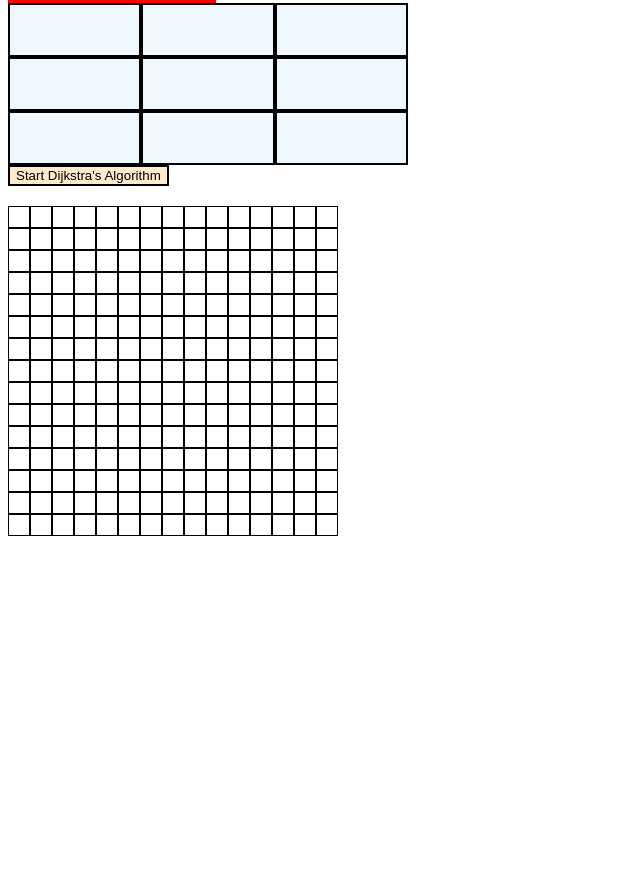
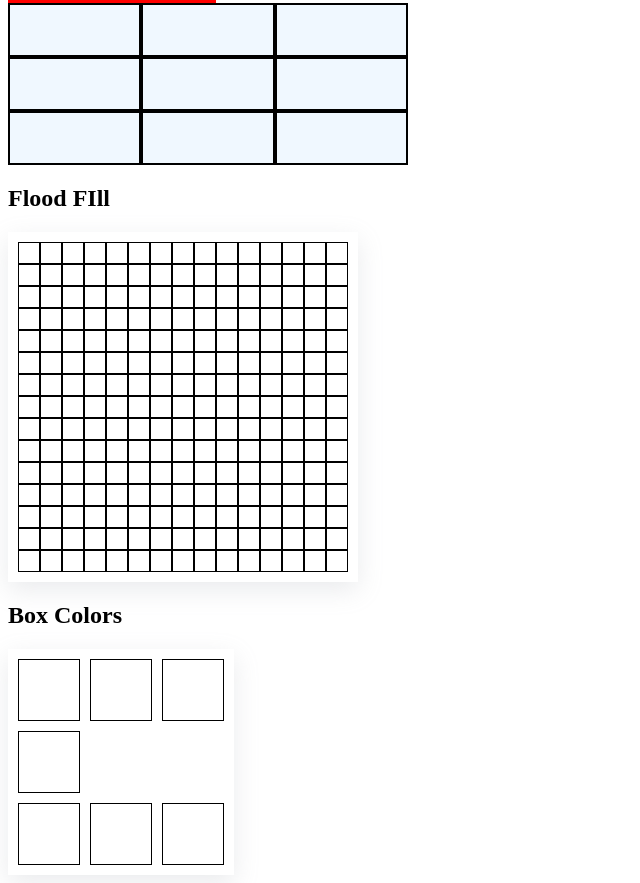
Before and after one commit to Shivank-Mittal/learning-typescript, a website built with webpack: page index.html in a window 1280 px wide. Shown: the part 687-1570 px from the top of the page, without its empty margins (0-640 px from the left). Before the commit the page ends 1231 px from the top, so only its background shows below. Built offline with nearby package versions, Linux system fonts and the light colour scheme; files whose address does not match are found by name.

Commit message:
Canvas and grid utility

```diff
--- a/index.html
+++ b/index.html
@@ -61,6 +61,5 @@
         </div>
     </section>
 
-    <button onclick="startAlgorithm()">Start Dijkstra's Algorithm</button>
-    </body>
+    <section id="canvas"></section>
 </html>
--- a/src/DSA/algorithm/flood-fill.ts
+++ b/src/DSA/algorithm/flood-fill.ts
@@ -1,6 +1,13 @@
-import {createGrid} from './grid'
+import {createGrid} from '../../utilities/grid'
+import Canvas from '../../utilities/canvas'
+
+const canvasObj = new Canvas();
+canvasObj.newCanvas()
+const canvas = canvasObj.canvas
+canvasObj.title = 'Flood FIll'
 
 const fillBoard = document.getElementById('flood-fill');
+canvas.append(fillBoard)
 const grid = createGrid(fillBoard, 'grid')
 
 fillBoard.addEventListener('click', (event) => {
--- a/src/DSA/algorithm/grid.ts
+++ /dev/null
@@ -1,29 +0,0 @@
-export function createGrid(gridContainer: HTMLElement, customClass = ''): string[][] {
-    const tempGrid :string[][] = []
-    gridContainer.style.display = 'grid';
-    gridContainer.style.gridTemplateColumns = 'repeat(15, 1fr)';
-    gridContainer.style.gridTemplateRows = 'repeat(15, 1fr)';
-    gridContainer.style.width = 'fit-content'; // Adjust the width as needed
-    gridContainer.style.height = '100%'; // Adjust the height as needed
-
-    gridContainer.style.marginTop = '20px'
-
-    for (let row = 0; row < 15; row++) {
-        tempGrid[row] = []
-        for(let column = 0; column < 15; column++) {
-            tempGrid[row][column] = 'white'
-            const cell = document.createElement('div');
-            cell.setAttribute('row', row.toString());
-            cell.setAttribute('column', column.toString());
-            cell.style.backgroundColor = 'white';
-            cell.style.border = '1px solid black';
-            cell.style.width = '20px'
-            cell.style.height = '20px';
-            cell.classList.add(customClass)
-            gridContainer.appendChild(cell);
-        }
-    }
-
-    document.body.appendChild(gridContainer);
-    return tempGrid;
-}
--- a/src/DSA/problems/array/array_index.ts
+++ b/src/DSA/problems/array/array_index.ts
@@ -1,5 +1,6 @@
-import { mergeSortedArray as mergeSortedArrayFn, mergeSortedArrayWithSorting} from './merge_sorted_array'
-import { removeElement as removeElementFn } from './remove_element'
+import { mergeSortedArray as mergeSortedArrayFn, mergeSortedArrayWithSorting} from './merge_sorted_array';
+import { removeElement as removeElementFn } from './remove_element';
+import { minimumSumLength as minimumSumLengthFinder} from './minimum_sum_length';
 
 import { executeWithGenerator } from '../../../executor';
 
@@ -10,6 +11,10 @@ export const mergeSortedArray = () => {
 
 export const removeElement = () => {
     executeWithGenerator( (v:{a:number[], v:number }) => removeElementFn(v.a, v.v), 0, removeElementCases)
+}
+
+export const minimumSumLength = () => {
+    executeWithGenerator( (v:{a:number[], v:number }) => minimumSumLengthFinder(v.a, v.v), 0, removeElementCases)
 }
 
 const mergeSortedArrayCases = [{numsA:  [1,2,3,0,0,0], numsB: [2,5,6], a: 3, b: 3},
--- /dev/null
+++ b/src/DSA/problems/array/minimum_sum_length.ts
@@ -0,0 +1,40 @@
+// Given an array of positive integers nums and a positive integer target, return the minimal length of a
+// subarray
+//  whose sum is greater than or equal to target. If there is no such subarray, return 0 instead.
+
+
+
+// Example 1:
+
+// Input: target = 7, nums = [2,3,1,2,4,3]
+// Output: 2
+// Explanation: The subarray [4,3] has the minimal length under the problem constraint.
+// Example 2:
+
+// Input: target = 4, nums = [1,4,4]
+// Output: 1
+// Example 3:
+
+// Input: target = 11, nums = [1,1,1,1,1,1,1,1]
+// Output: 0
+
+
+
+export function minimumSumLength(nums: number[], target: number ): number{
+    if(!nums.length) return 0;
+
+    let start = 0;
+    let sum = 0;
+    let minLength = Number.MAX_SAFE_INTEGER;
+
+    for (let end = 0; end < nums.length; end++) {
+        sum += nums[end];
+
+        while(end >= start && sum >= target) {
+            const currentLength =  end - start + 1;
+            minLength = Math.min(minLength, currentLength);
+            sum -= nums[start++]
+        }
+    }
+    return minLength
+}
--- /dev/null
+++ b/src/DSA/problems/string/camerCase_to-kebab-case.ts
@@ -0,0 +1,16 @@
+// Convert camelCase to kebab case
+
+export function convertCameToKebabCase(st: string): string{
+    const kebabCase:string[] = []
+
+    const isCapital = (char: string) => char === char.toUpperCase();
+
+    for (let index = 0; index < st.length; index++) {
+        if(isCapital(st[index])) {
+            kebabCase.push('-')
+        }
+        kebabCase.push(st[index].toLocaleLowerCase())
+    }
+
+    return kebabCase.join('');
+}
--- a/src/DSA/problems/string/string-index.ts
+++ b/src/DSA/problems/string/string-index.ts
@@ -1,6 +1,7 @@
 import { isSubsequence as isSubSequenceFinder} from './isSubSequence';
 import { longestValidParentheses as longestValidParanthesesFinder} from './longestValidParantheses';
-import { matchCamelCase as matchCamelCaseFinder} from './camel-case-patter'
+import { matchCamelCase as matchCamelCaseFinder} from './camel-case-patter';
+import { convertCameToKebabCase as convertCameToKebabCaseConverter} from './camerCase_to-kebab-case'
 
 import { executeWithGenerator } from '../../../executor';
 
@@ -17,6 +18,10 @@ export const matchCamelCase = () => {
     executeWithGenerator((v:{queries: string[], pattern: string}) => matchCamelCaseFinder(v.queries, v.pattern), 0, matchCamelCaseCase)
 }
 
+export const convertCameToKebabCase = () => {
+    executeWithGenerator((v:string) => convertCameToKebabCaseConverter(v), 0, camelCase)
+}
+
 const mergeSortedArrayCases = [
     {s: "abc", t:"ahbgdc"}
 ]
@@ -25,3 +30,7 @@ const longestValidParanthesesCases = ['(()', ')()())', '', '()(())'];
 const matchCamelCaseCase = [
     {queries: ["FooBar","FooBarTest","FootBall","FrameBuffer","ForceFeedBack"], pattern: 'FB'}
 ]
+
+const camelCase = [
+    'testCamelCase'
+]
--- a/src/Projects/asyncProjects/change_background_color/change-background-color.ts
+++ b/src/Projects/asyncProjects/change_background_color/change-background-color.ts
@@ -1,5 +1,5 @@
 import sample from 'lodash/sample';
-import { COLORS } from './colors'
+import { COLORS } from '../../colors'
 
 export default class ChangeColor {
     body = document.getElementsByTagName('body')[0];
--- /dev/null
+++ b/src/Projects/box-color/box-color-index.ts
@@ -0,0 +1,40 @@
+import Canvas from '../../utilities/canvas';
+import {createGrid} from '../../utilities/grid';
+import { COLORS } from '../colors';
+
+
+const clickedBoxes: HTMLDivElement[] = []
+function boxColorLauncher() {
+    const canvasObject = new Canvas();
+    canvasObject.newCanvas();
+    canvasObject.title = 'Box Colors'
+    const canvas = canvasObject.canvas;
+
+    const grid = createGrid(canvas, '', 3, 10);
+    canvas.addEventListener('click', (e) => {
+        const target = e.target as HTMLDivElement;
+        const cellRow = target.getAttribute('row');
+        const cellColumn = target.getAttribute('column');
+        if(!cellRow || !cellColumn || (cellRow === '1' && cellColumn === '1') || (cellRow === '1' && cellColumn === '2')) return;
+
+        clickedBoxes.unshift(target);
+        target.style.backgroundColor = COLORS.green
+    })
+    createDesign(canvas);
+}
+
+function createDesign(canvas: HTMLElement) {
+    const cells:NodeListOf<HTMLElement> = canvas.querySelectorAll('[row]')
+    cells.forEach(cell => {
+        cell.style.width = '60px'
+        cell.style.height = '60px'
+    })
+    const row2:NodeListOf<HTMLElement> = canvas.querySelectorAll('[row = "1"]')
+    row2.item(1).style.border = 'none'
+    row2.item(2).style.border = 'none'
+}
+
+
+export {
+    boxColorLauncher
+}
--- a/src/Projects/asyncProjects/change_background_color/colors.ts
+++ b/src/Projects/colors.ts
@@ -3,4 +3,5 @@ export enum COLORS {
     green = 'green',
     blue = 'blue',
     grey = 'grey',
+    white = 'white'
 }
--- a/src/Projects/index.ts
+++ b/src/Projects/index.ts
@@ -4,6 +4,7 @@ import {computeAmount} from './accunting-funciton/calculate-acount'
 import { twoWayBinding as  twoWayBindingChecker } from  './two-way-data-binding/two-way-binding'
 import play from  './Tic-Tak-Toe/tic-tak-toe'
 import {autoComplete} from './autocomplete-bar/autocomplete-bar'
+import { boxColorLauncher } from './box-color/box-color-index'
 
 import { execute, executeWithGenerator } from '../executor';
 
@@ -28,5 +29,6 @@ export {
     computeAmount,
     twoWayBinding,
     play,
-    autoComplete
+    autoComplete,
+    boxColorLauncher
 }
--- a/src/index.ts
+++ b/src/index.ts
@@ -1,7 +1,7 @@
 import './style.css';
 import provider from './provider'
 
-provider.dsa.problems.string.matchCamelCase()
+provider.projects.boxColorLauncher()
 
 // provider.dsa.problems.concatSortedLinkedList()
 
--- a/src/style.css
+++ b/src/style.css
@@ -1,3 +1,7 @@
+
+body {
+    background-color: #FFFFFF;
+}
 
 button {
     background-color: blanchedalmond;
--- /dev/null
+++ b/src/utilities/canvas.ts
@@ -0,0 +1,81 @@
+export default class Canvas {
+    private canvasElement: HTMLElement | undefined = undefined
+    private width: number = 0
+    private height: number = 0
+    private canvasTitle = ''
+
+    get canvas(): HTMLElement | undefined {
+        return this.canvasElement
+    }
+
+    set canvas(newCanvas: HTMLElement) {
+        if(this.canvas) this.clean();
+        this.canvasElement = newCanvas;
+        this.attachCanvas(this.canvas);
+        this.styleCanvas()
+    }
+
+    set title(title: string) {
+        this.canvasTitle = title;
+        this.attacheTitle();
+    }
+
+    get title() {
+        return this.canvasTitle
+    }
+
+    newCanvas(width: number = 0, height: number = 0){
+        this.width = width;
+        this.height = height;
+        this.canvas = this.createCanvas();
+    }
+
+    clean() {
+        if(!this.canvas) return
+        this.canvas.innerHTML = ''
+    }
+
+    remove() {
+        this.canvas?.remove();
+    }
+
+    private createCanvas(): HTMLElement {
+        const canvasSection = document.createElement('section');
+        canvasSection.classList.add('canvas')
+        return canvasSection
+    }
+
+    private attachCanvas(newCanvas: HTMLElement) {
+        const canvases = document.getElementsByClassName('canvas');
+        const lastCanvas = canvases.item(canvases.length - 1) as HTMLElement;
+
+        if(!canvases.length || !lastCanvas) {
+            document.body.lastChild?.after(newCanvas);
+            return
+        }
+
+        lastCanvas.after(newCanvas)
+    }
+
+    private attacheTitle() {
+        const title  = document.createElement('h2')
+        title.innerText = this.title
+        this.canvas.before(title)
+    }
+
+    private styleCanvas()  {
+        if(!this.canvas) return
+
+        if(this.width && this.height) {
+            this.canvas.style.width = `${this.width}px`;
+            this.canvas.style.height = `${this.height}px`;
+        } else {
+            this.canvas.style.width = `fit-content`;
+            this.canvas.style.height = `fit-content`;
+        }
+        this.canvas.style.padding = '10px';
+        this.canvas.style.boxShadow = 'rgba(149, 157, 165, 0.2) 0px 8px 24px';
+        this.canvas.style.backgroundColor = 'white'
+        this.canvas.style.marginTop = '20px'
+    }
+}
--- /dev/null
+++ b/src/utilities/grid.ts
@@ -0,0 +1,27 @@
+export function createGrid(container: HTMLElement, customClass = '', gridSize:number = 15, gap:number = 0): string[][] {
+    const grid: string[][] = []
+    container.style.display = 'grid';
+    container.style.gridTemplateColumns = `repeat(${gridSize}, 1fr)`;
+    container.style.gridTemplateRows = `repeat(${gridSize}, 1fr)`;
+    container.style.width = 'fit-content'; // Adjust the width as needed
+    container.style.height = '100%'; // Adjust the height as needed
+    container.style.gap =  `${gap}px`
+
+
+    for (let row = 0; row < gridSize; row++) {
+        grid[row] = []
+        for(let column = 0; column < gridSize; column++) {
+            grid[row][column] = 'white'
+            const cell = document.createElement('div');
+            cell.setAttribute('row', row.toString());
+            cell.setAttribute('column', column.toString());
+            cell.style.backgroundColor = 'white';
+            cell.style.border = '1px solid black';
+            cell.style.width = '20px'
+            cell.style.height = '20px';
+            customClass && cell.classList.add(customClass);
+            container.appendChild(cell);
+        }
+    }
+    return grid;
+}
```
Also changed, not shown: src/Projects/box-color/box.ts (added).
